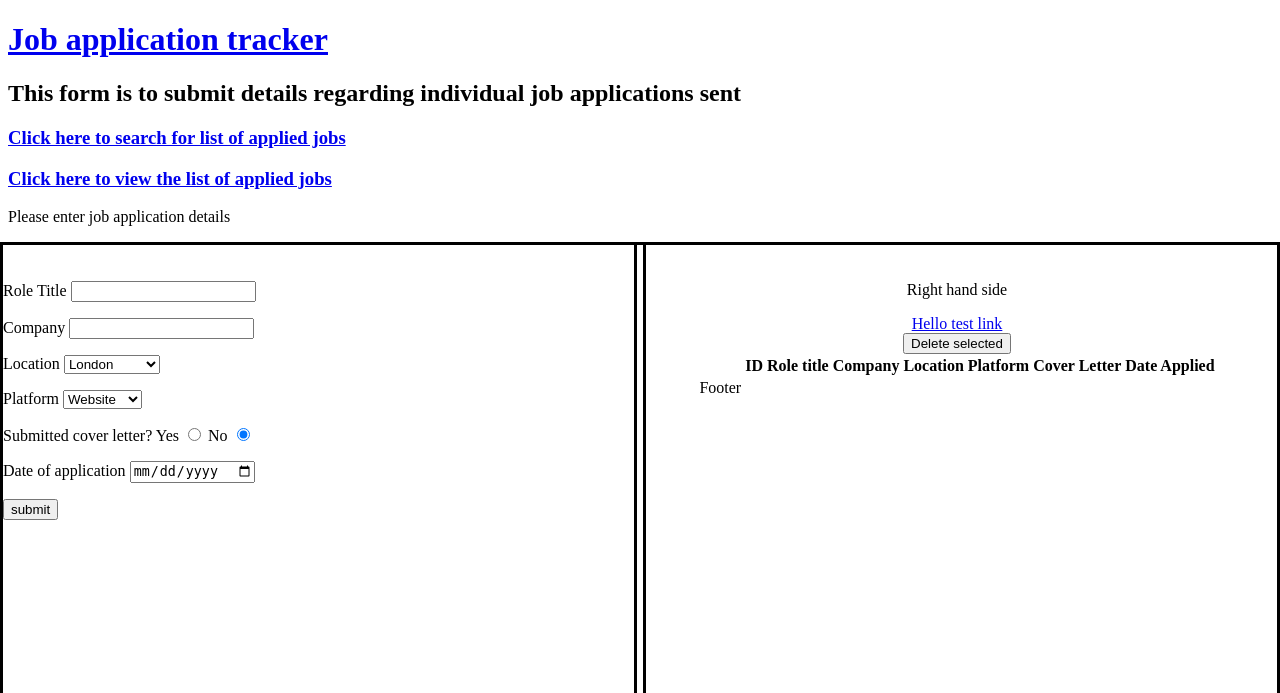
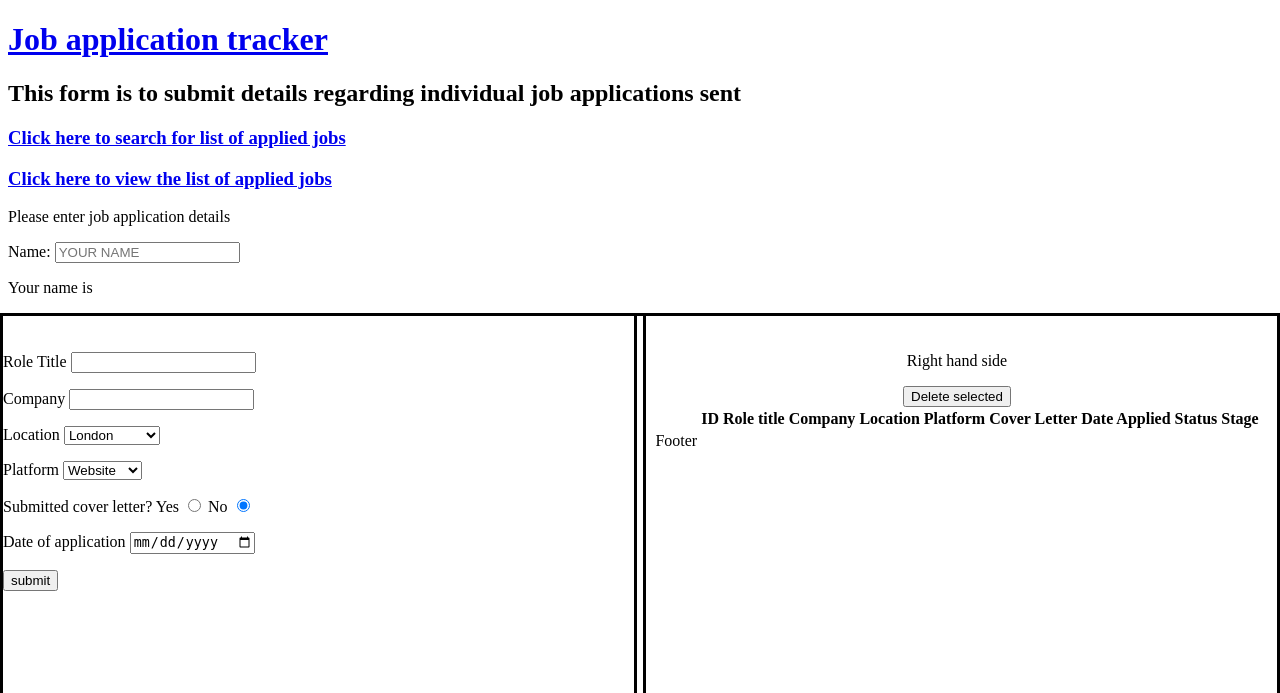
Before and after one commit to jdevit/job_application_manager, a Flask app: template templates/backend.html in a window 1280 px wide. Shown: the top 693 px of the page. Run offline with Flask 2, Linux system fonts and the light colour scheme; the template is opened without the code that fills it, so the values that code supplies are empty; some libraries are stand-ins or nearby versions.

Commit message:
Add files via upload

```diff
--- a/templates/backend.html
+++ b/templates/backend.html
@@ -17,6 +17,8 @@
                         <th scope="col">Platform</th>
                         <th scope="col">Cover Letter</th>
                         <th scope="col">Date Applied</th>
+                        <th scope="col">Status</th>
+                        <th scope="col">Stage</th>
                     </tr>
                 </thead>
                 <tbody>
@@ -31,6 +33,18 @@
                         <td>{{ job.platform }}</td>
                         <td>{{ job.cover_letter }}</td>
                         <td>{{ job.date_applied }}</td>
+                        <td>
+                            <select name="job_status">
+                                {% for status in ["Pending","Active","Declined","No Response"] %}
+                                    {% if job.status==status %}
+                                        <option value={{ status }} selected>{{ status }}</option>
+                                    {% else %}
+                                        <option value={{ status }}>{{ status }}</option>
+                                    {% endif %}
+                                {% endfor %}
+                            </select>
+                        </td>
+                        <td>{{ job.stage }}</td>
                     </tr>
                 {% endfor %}
 
--- a/templates/index.html
+++ b/templates/index.html
@@ -35,8 +35,19 @@
 
 
     </style>
+    <script src="https://ajax.googleapis.com/ajax/libs/angularjs/1.6.9/angular.min.js"></script>
+    <script>
+<!--        if(window.angular == 'undefined') {-->
+<!--            alert("ANGULAR OK!");-->
+<!--        }-->
+<!--        else{-->
+<!--            alert("ANGULAR NOT LOADED!");-->
+<!--        }-->
+    </script>
+
 </head>
-<p>
+<body>
+<div ng-app="">
 
 <h1><a href="{{ url_for('home') }}">Job application tracker</a></h1>
 <h2>This form is to submit details regarding individual job applications sent</h2>
@@ -46,6 +57,11 @@
 <p>
     Please enter job application details
 </p>
+
+<div>
+    <p>Name: <input type="text" ng-model="name1" placeholder="YOUR NAME"> </p>
+    <p>Your name is <span ng-bind="name1"></span></p>
+</div>
 
 <div class="main-container">
     <div class="split left">
@@ -103,7 +119,6 @@
     <div class="split right">
         <div class="centred right">
             <p>Right hand side</p>
-            <a href="{{ url_for('test_page') }}">Hello test link</a>
 
             <div>
             {% block content %} {% endblock %}
@@ -112,6 +127,6 @@
         </div>
     </div>
 </div>
-
+</div>
 </body>
 </html>
```
